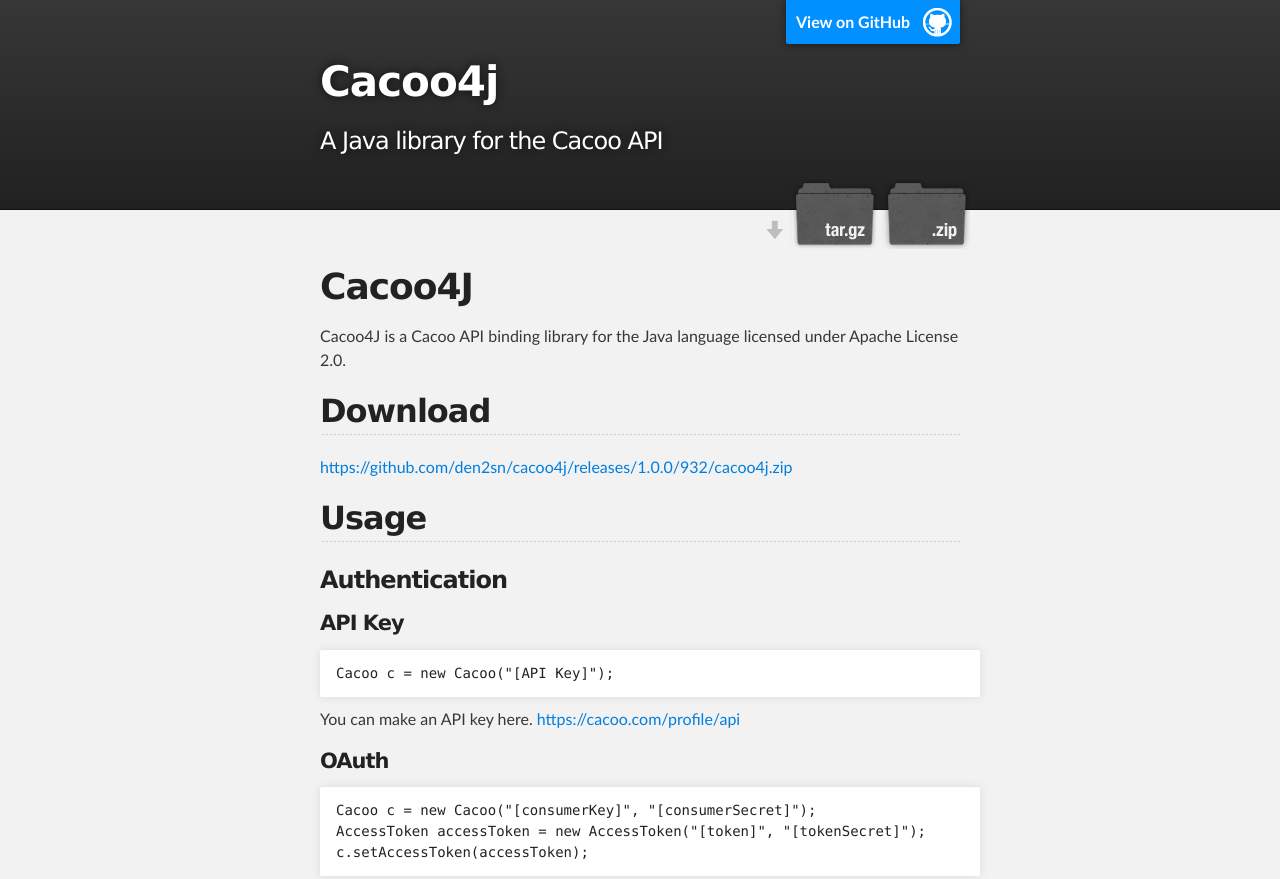
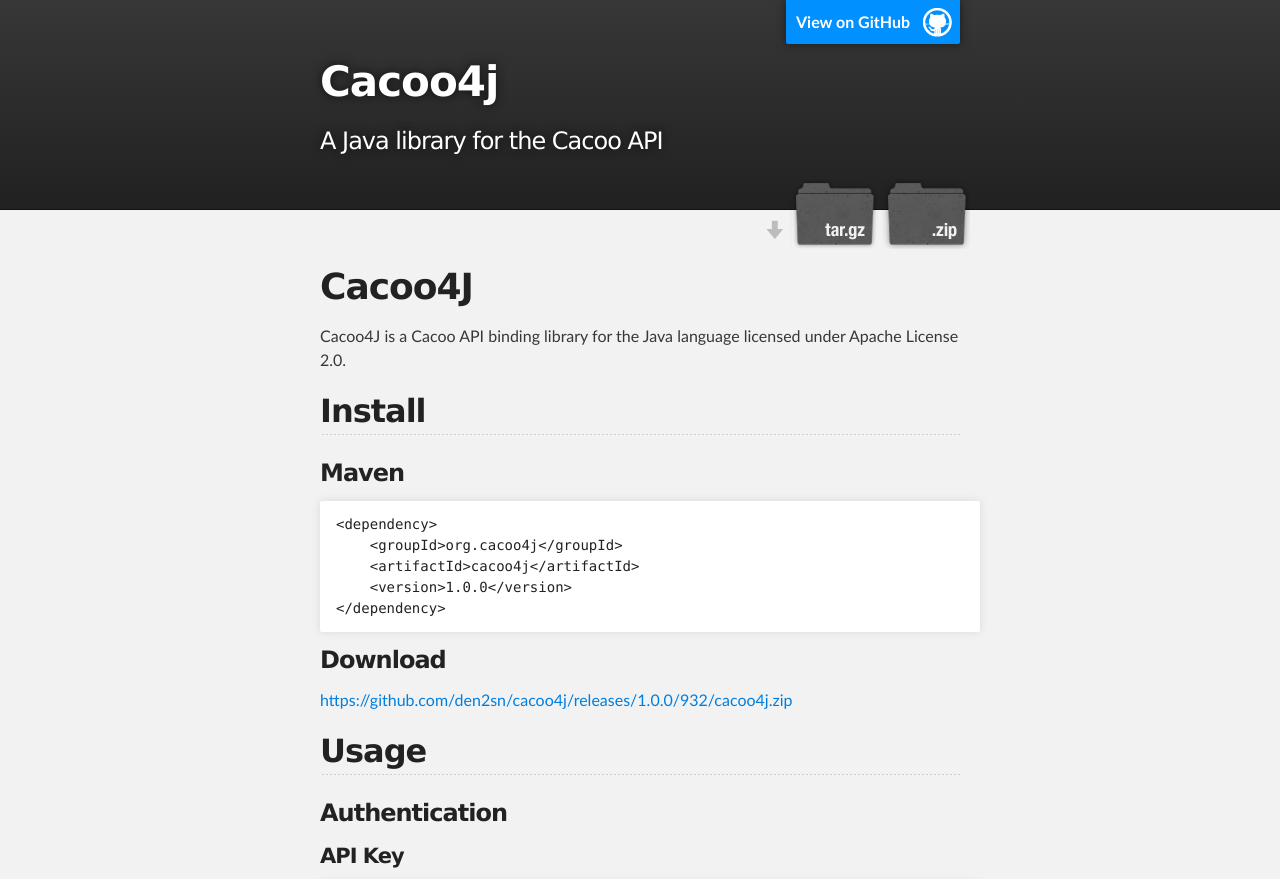
Before and after one commit to den2sn/cacoo4j, a plain HTML site: page index.html in a window 1280 px wide. Shown: the top 879 px of the page. Drawn offline with Linux system fonts and the light colour scheme.

```diff
--- a/index.html
+++ b/index.html
@@ -37,7 +37,20 @@
 <p>Cacoo4J is a Cacoo API binding library for the Java language licensed under Apache License 2.0.</p>
 
 <h2>
-<a name="download" class="anchor" href="#download"><span class="octicon octicon-link"></span></a>Download</h2>
+<a name="install" class="anchor" href="#install"><span class="octicon octicon-link"></span></a>Install</h2>
+
+<h3>
+<a name="maven" class="anchor" href="#maven"><span class="octicon octicon-link"></span></a>Maven</h3>
+
+<pre><code>&lt;dependency&gt;
+    &lt;groupId&gt;org.cacoo4j&lt;/groupId&gt;
+    &lt;artifactId&gt;cacoo4j&lt;/artifactId&gt;
+    &lt;version&gt;1.0.0&lt;/version&gt;
+&lt;/dependency&gt;
+</code></pre>
+
+<h3>
+<a name="download" class="anchor" href="#download"><span class="octicon octicon-link"></span></a>Download</h3>
 
 <p><a href="https://github.com/den2sn/cacoo4j/releases/1.0.0/932/cacoo4j.zip">https://github.com/den2sn/cacoo4j/releases/1.0.0/932/cacoo4j.zip</a></p>
 
```
Also changed, not shown: params.json (+1 -1 lines).
